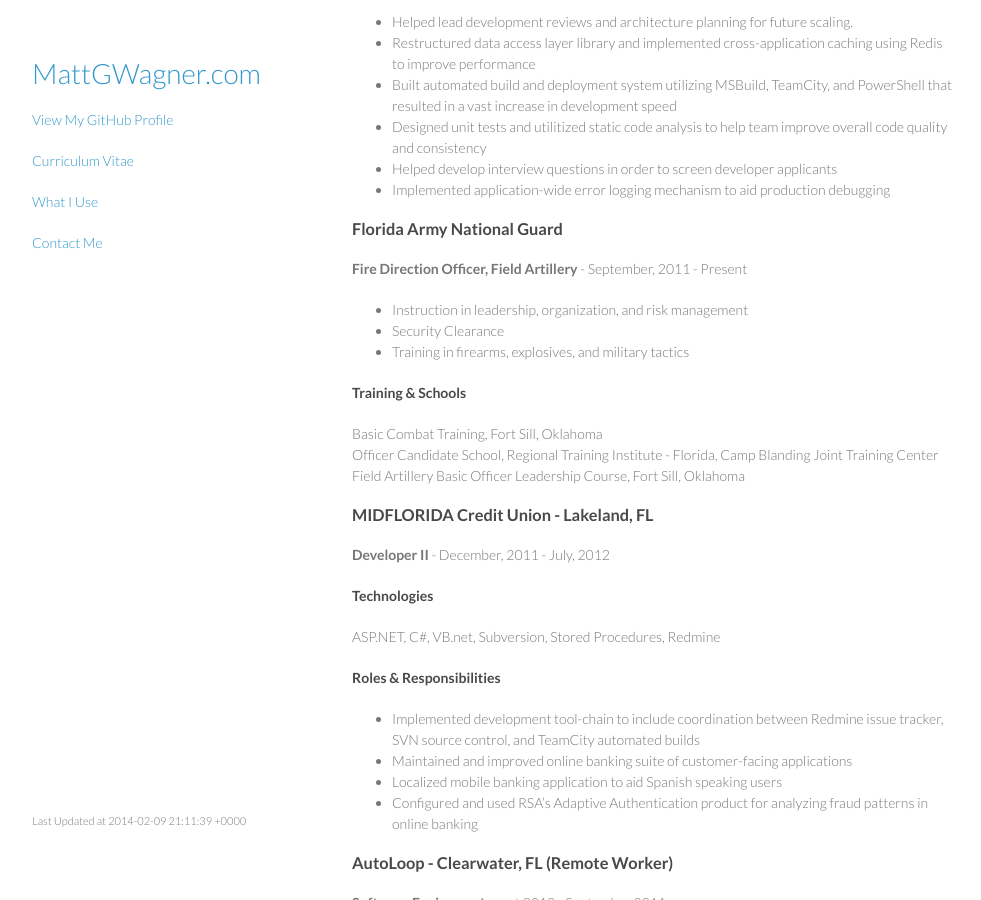
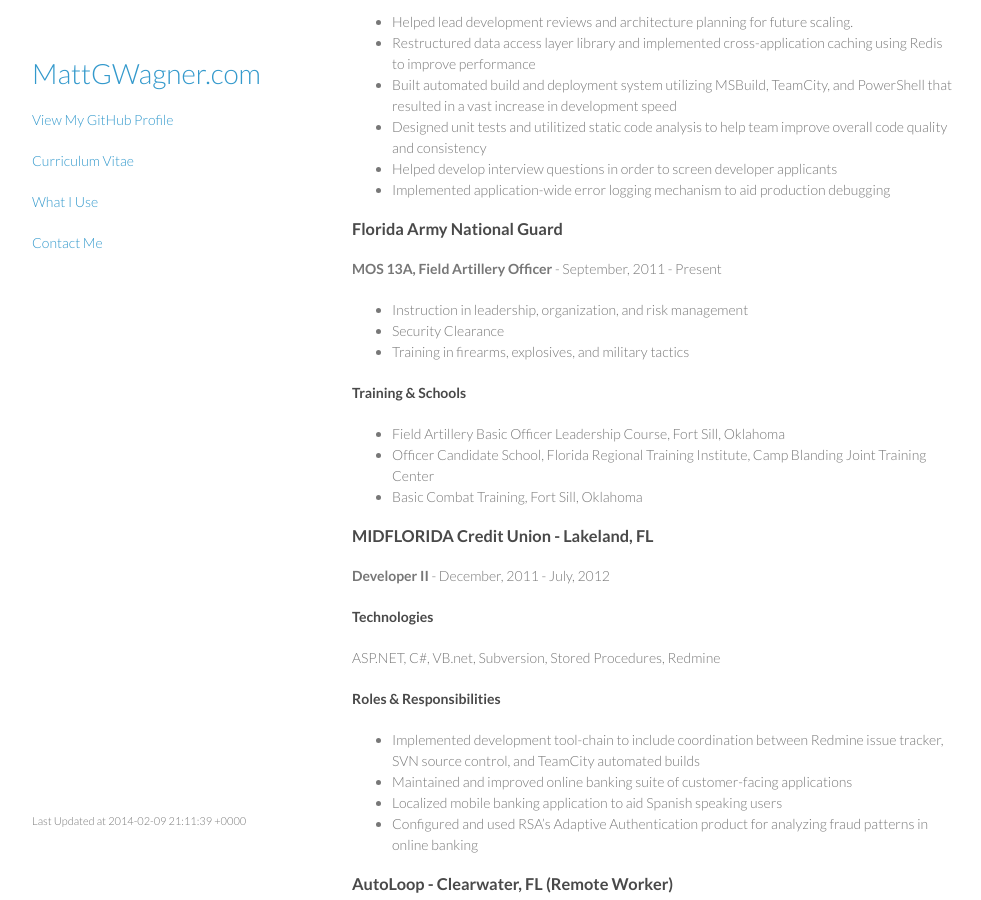
Before and after one commit to mattgwagner/mattgwagner, a Jekyll site: the page built from cv.md, in a window 1280 px wide and 900 px high, scrolled down 889 px. Shown: the whole window, without its empty margins (148-1129 px from the left). Built offline with Jekyll 4.4.1, drawn with Linux system fonts in a browser that asks for light colours; some of the changed text lies outside the part shown.

Commit message:
Fix spacing on CV

```diff
--- a/cv.md
+++ b/cv.md
@@ -51,16 +51,16 @@ title: Matt G. Wagner - Curriculum Vitae
 * Implemented application-wide error logging mechanism to aid production debugging
 
 ### Florida Army National Guard
-**Fire Direction Officer, Field Artillery** - September, 2011 - Present
+**MOS 13A, Field Artillery Officer** - September, 2011 - Present
 
 * Instruction in leadership, organization, and risk management
 * Security Clearance
 * Training in firearms, explosives, and military tactics
 
 #### Training & Schools
-Basic Combat Training, Fort Sill, Oklahoma
-Officer Candidate School, Regional Training Institute - Florida, Camp Blanding Joint Training Center
-Field Artillery Basic Officer Leadership Course, Fort Sill, Oklahoma
+* Field Artillery Basic Officer Leadership Course, Fort Sill, Oklahoma
+* Officer Candidate School, Florida Regional Training Institute, Camp Blanding Joint Training Center
+* Basic Combat Training, Fort Sill, Oklahoma
 
 ### MIDFLORIDA Credit Union - Lakeland, FL
 **Developer II** - December, 2011 - July, 2012
```
Also changed, not shown: other parts of cv.md (+2 -2 lines).
